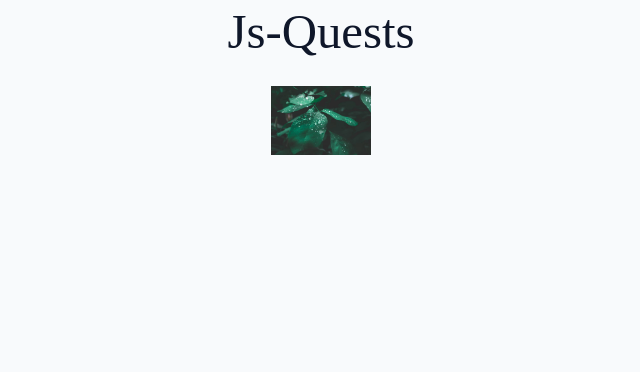
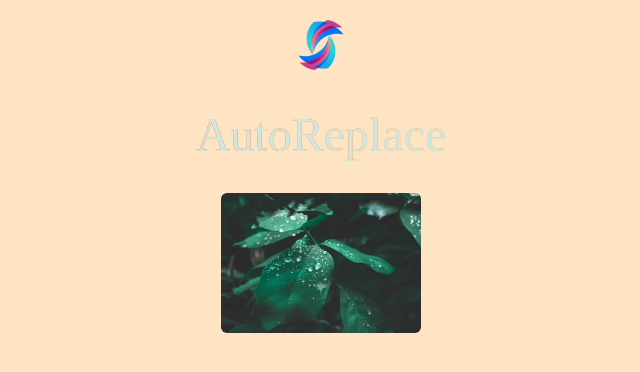
Before and after one commit to NJul/js-quests, a website built with Parcel: page src/index.html in a window 1280 px wide. Shown: the whole page, without its empty margins (319-959 px from the left). Built offline with nearby package versions, Linux system fonts and the light colour scheme.

Commit message:
add autoReplace.js

```diff
--- /dev/null
+++ b/src/components/Header.js
@@ -0,0 +1,10 @@
+function Header(inText) {
+  const elH1 = document.querySelector('h1');
+  // elH1.textContent = inText;
+  elH1.innerHTML = inText;
+  elH1.id = 'title';
+  // elH1.className = 'red';
+  return elH1;
+}
+
+export default Header;
--- /dev/null
+++ b/src/css/style.css
@@ -0,0 +1,15 @@
+h1 {
+  text-align: center;
+}
+
+.center {
+  text-align: center;
+}
+
+.padding {
+  padding: 20px;
+}
+
+.rounded {
+  border-radius: 6px;
+}
--- a/src/index.html
+++ b/src/index.html
@@ -7,9 +7,13 @@
     <title>js-quests</title>
   </head>
   <body>
+    <div class="padding">
+      <img src="./images/logo.svg" width="50" alt="logo" />
+    </div>
+
     <h1>js-quests</h1>
     <div class="center">
-      <img src="./images/leaves.jpg" width="100" alt="leaves" />
+      <img src="./images/leaves.jpg" width="200" alt="leaves" class="rounded" />
     </div>
 
     <script src="./index.js"></script>
--- /dev/null
+++ b/src/js/autoReplace.js
@@ -0,0 +1,32 @@
+import Header from '../components/Header';
+
+let title = 'autoReplace';
+
+console.log(title);
+
+Header(title);
+
+/**
+ * Реализуйте функцию autoReplace(needles, change, haystack) , кторая будет принимать на вход массив слов, которые нужно поменять на строку change внутри строки haystack. Например, вызов функции
+ *
+ * autoReplace(['салат', 'помидоры'], 'еда', 'свежие помидоры пошли в салат')
+ *
+ * должна вернуть строку 'свежие еда пошли в еда'.
+ *
+ * Примечание: если хотите, тут можно использовать регулярные выражения, но это не обязательно, регистр не должен учитываться. При отсутствии параметров должен вернуться false
+ */
+
+function autoReplace(needles, change, haystack) {
+  // если какой-то из аргументов отсутствует, то сразу прекратим работу функции
+  if (!needles || !change || !haystack) return false;
+  // .join массив по вертикальной палке, в регулярных выражениях | обозначает ИЛИ
+  // потом произвожу замену, так, что она глобально заменяет все вхождения
+  return haystack.replace(new RegExp(needles.join('|'), 'gi'), change);
+}
+
+let arr = ['салат', 'помидоры', 'пицца'],
+  str = 'свежие помидоры пошли в салат, пицца была вкусной';
+console.log(autoReplace(arr, 'еда', str)); // 'свежие еда пошли в еда, еда была вкусной'
+
+let joinOR = arr.join('|');
+console.log(joinOR);
--- a/src/scss/index.scss
+++ b/src/scss/index.scss
@@ -16,13 +16,16 @@ body {
   justify-content: center;
 
   h1 {
-    font-size: 4rem;
+    font-size: 3rem;
+    color: var(--green-light);
     text-align: center;
-    padding: 5px 10px;
+    padding: 5px 20px;
 
     background: linear-gradient(to right, #f12711, #f5af19);
     // color: transparent;
     background-clip: text;
+
+    border-radius: 6px;
   }
 
   h2 {
--- a/src/styles/style.css
+++ /dev/null
@@ -1,7 +0,0 @@
-h1 {
-  text-align: center;
-}
-
-.center {
-  text-align: center;
-}
```
Also changed, not shown: src/index.js (+5 -4 lines), src/css/main.css (renamed from src/styles/main.css), src/css/normalize.css (renamed from src/styles/normalize.css).
